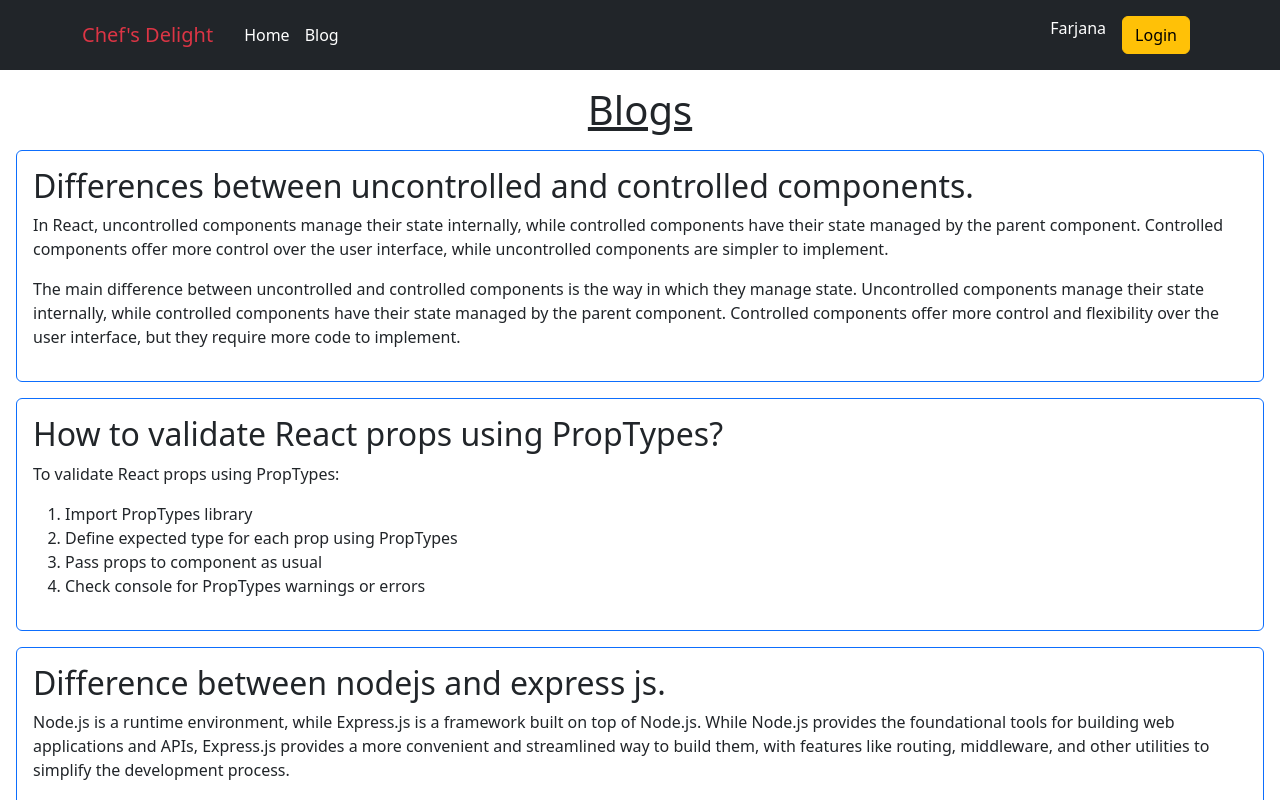
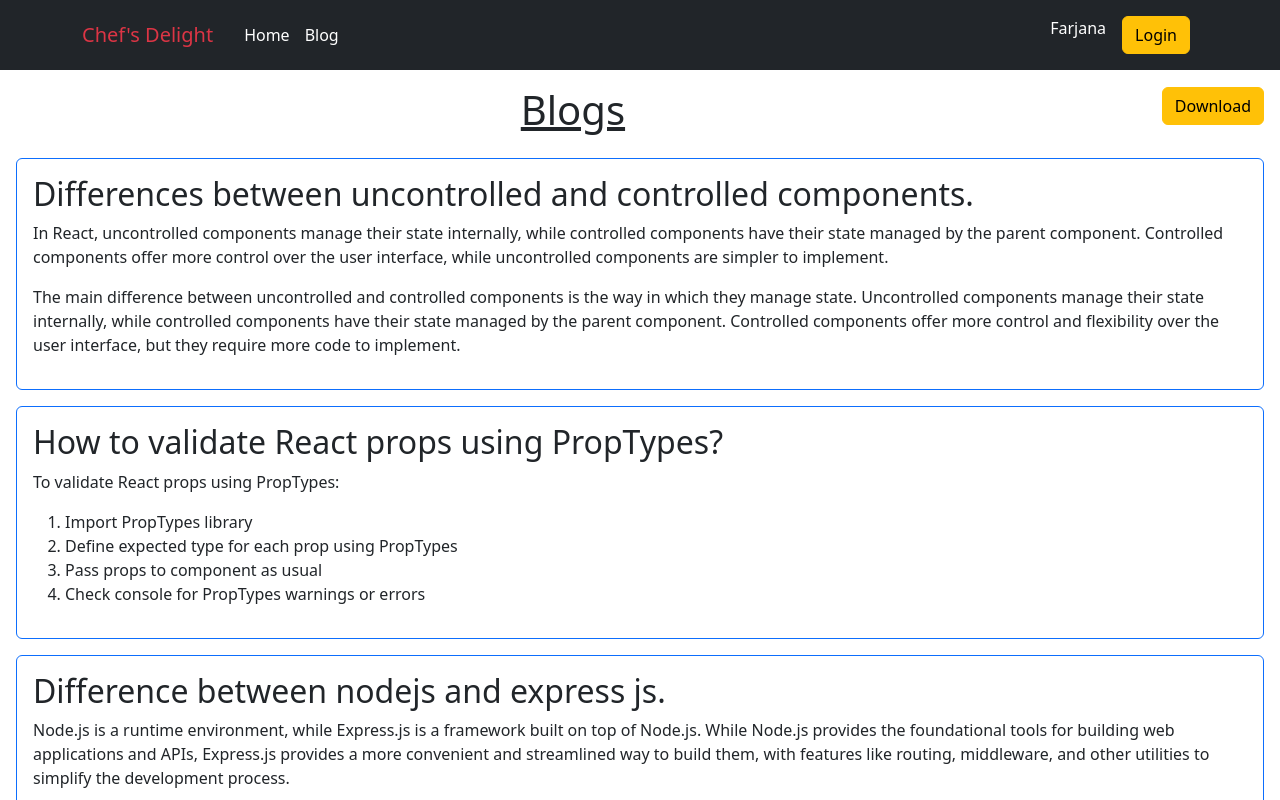
Before and after one commit to farjanarahman/chef-s-delight-client, a React (Vite) app: page /blog in a window 1280 px wide. Shown: the top 800 px of the page. Built offline with nearby package versions, Linux system fonts and the light colour scheme; no server answers.

Commit message:
react to pdf done

```diff
--- a/package.json
+++ b/package.json
@@ -12,6 +12,8 @@
   "dependencies": {
     "bootstrap": "^5.2.3",
     "firebase": "^9.21.0",
+    "html2canvas": "^1.4.1",
+    "jspdf": "^2.5.1",
     "localforage": "^1.10.0",
     "match-sorter": "^6.3.1",
     "moment": "^2.29.4",
@@ -22,6 +24,7 @@
     "react-lazy-load": "^4.0.1",
     "react-rating": "^2.0.5",
     "react-router-dom": "^6.11.0",
+    "react-to-pdf": "^0.0.14",
     "react-toastify": "^9.1.2",
     "sort-by": "^1.2.0"
   },
--- a/src/pages/Blog/Blog.jsx
+++ b/src/pages/Blog/Blog.jsx
@@ -1,9 +1,43 @@
 import React from 'react';
+import { useState } from 'react';
+import html2canvas from 'html2canvas';
+import jsPDF from 'jspdf';
+
 
 const Blog = () => {
+    const [loader, setLoader] = useState(false);
+    const downloadPDF = () => {
+        const capture = document.querySelector('.main-blog')
+        setLoader(true);
+        html2canvas(capture).then((canvas) => {
+            const imgData = canvas.toDataURL('img/png');
+            const doc = new jsPDF('p', 'mm', 'a4');
+            const componentWidth = doc.internal.pageSize.getWidth();
+            const componentHeight = doc.internal.pageSize.getHeight();
+            doc.addImage(imgData, 'PNG', 0, 0, componentWidth, componentHeight);
+            setLoader(false);
+            doc.save('blog.pdf')
+        })
+    }
     return (
         <div>
-            <h1 className='text-center text-decoration-underline mt-3'>Blogs</h1>
+            <div className="head d-flex align-items-center">
+                <h1 className='text-center text-decoration-underline mt-3 mx-auto'>Blogs</h1>
+                <button
+                    className="receipt-modal-download-button btn btn-warning mx-3"
+                    onClick={downloadPDF}
+                    disabled={!(loader === false)}
+                    style={{marginLeft: 'auto'}}
+                >
+                    {loader ? (
+                        <span>Downloading</span>
+                    ) : (
+                        <span>Download</span>
+                    )}
+
+                </button>
+            </div>
+            <div className="main-blog">
                 <div className="blog mt-3 border border-primary p-3 rounded mx-3">
                     <h2>Differences between uncontrolled and controlled components.</h2>
                     <p>In React, uncontrolled components manage their state internally, while controlled components have their state managed by the parent component. Controlled components offer more control over the user interface, while uncontrolled components are simpler to implement.</p>
@@ -31,6 +65,7 @@ const Blog = () => {
                     <p>Overall, custom hooks are a powerful tool that can help developers build more efficient, reusable, and maintainable React components.</p>
                 </div>
             </div>
+        </div>
     );
 };
 
```
Also changed, not shown: 1 other file (tests, documents, lock files or other folders). Lines whose indentation alone changed are shown as unchanged.
